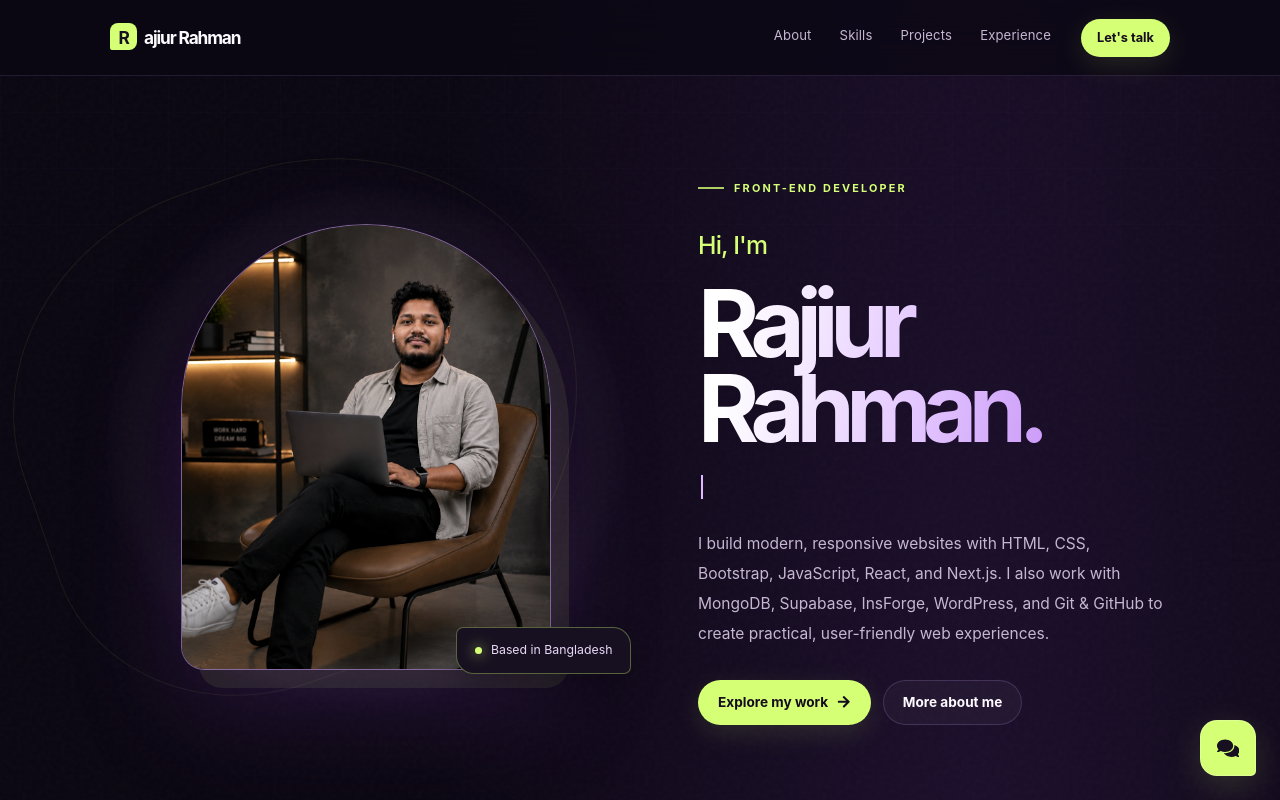
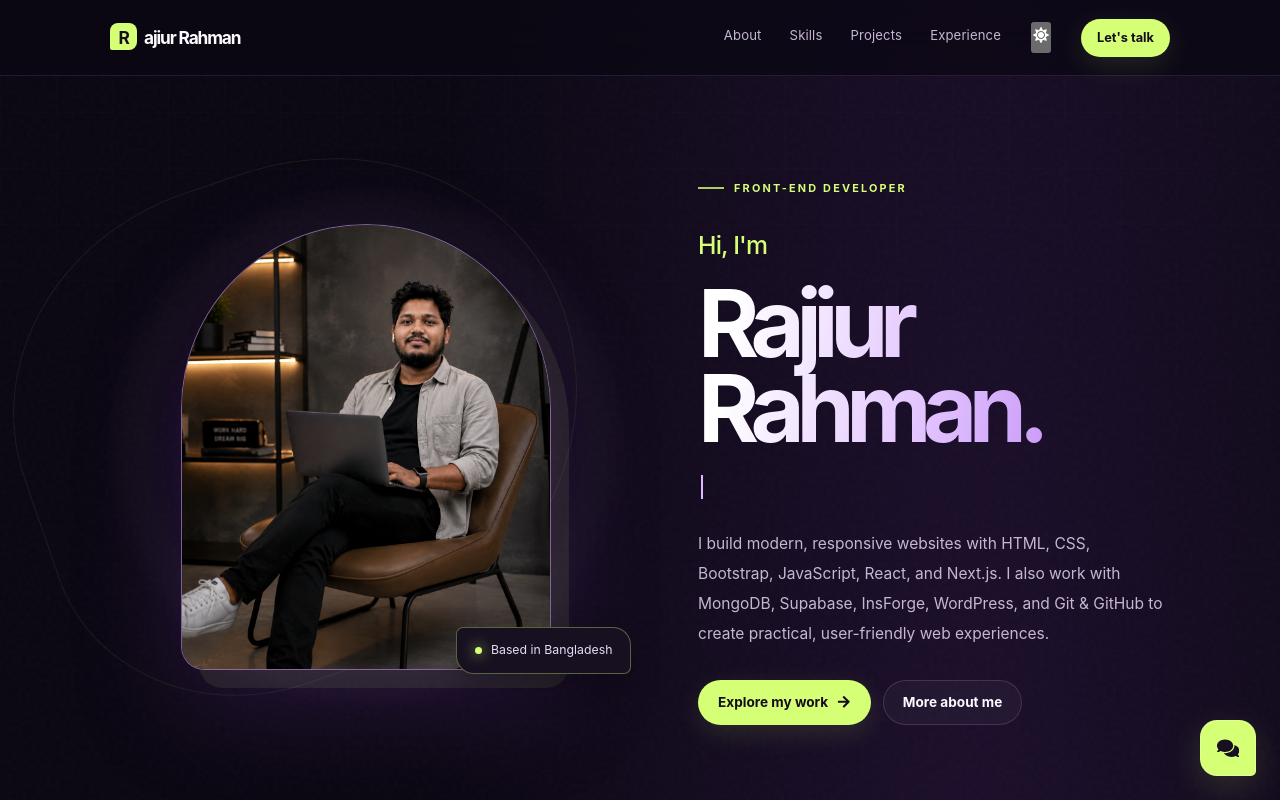
Before and after one commit to rajiur-developer/portfolio, a Next.js app: page / in a window 1280 px wide. Shown: the top 800 px of the page. Built offline with nearby package versions, Linux system fonts and the light colour scheme.

Commit message:
Add persistent light and dark mode toggle

```diff
--- a/components/Navbar.js
+++ b/components/Navbar.js
@@ -1,9 +1,26 @@
 "use client";
 
+import { useEffect, useState } from "react";
 import { motion, useReducedMotion } from "motion/react";
+import { FaMoon, FaSun } from "react-icons/fa";
 
 export default function Navbar() {
   const prefersReducedMotion = useReducedMotion();
+  const [theme, setTheme] = useState("dark");
+
+  useEffect(() => {
+    const savedTheme = window.localStorage.getItem("portfolio-theme");
+    const initialTheme = savedTheme === "light" ? "light" : "dark";
+    setTheme(initialTheme);
+    document.documentElement.setAttribute("data-theme", initialTheme);
+  }, []);
+
+  const toggleTheme = () => {
+    const nextTheme = theme === "dark" ? "light" : "dark";
+    setTheme(nextTheme);
+    document.documentElement.setAttribute("data-theme", nextTheme);
+    window.localStorage.setItem("portfolio-theme", nextTheme);
+  };
 
   return (
     <motion.header
@@ -21,6 +38,9 @@ export default function Navbar() {
             <motion.a href="#projects" whileHover={prefersReducedMotion ? undefined : { color: "#d4a6ff" }}>Projects</motion.a>
             <motion.a href="#experience" whileHover={prefersReducedMotion ? undefined : { color: "#d4a6ff" }}>Experience</motion.a>
           </nav>
+          <button className="theme-toggle" type="button" onClick={toggleTheme} aria-label={`Switch to ${theme === "dark" ? "light" : "dark"} mode`} title={`Switch to ${theme === "dark" ? "light" : "dark"} mode`}>
+            {theme === "dark" ? <FaSun aria-hidden="true" /> : <FaMoon aria-hidden="true" />}
+          </button>
           <motion.a href="#contact" className="btn btn-primary btn-small" whileHover={prefersReducedMotion ? undefined : { y: -1 }} whileTap={prefersReducedMotion ? undefined : { scale: 0.98 }}>Let&apos;s talk</motion.a>
         </div>
       </div>
```
